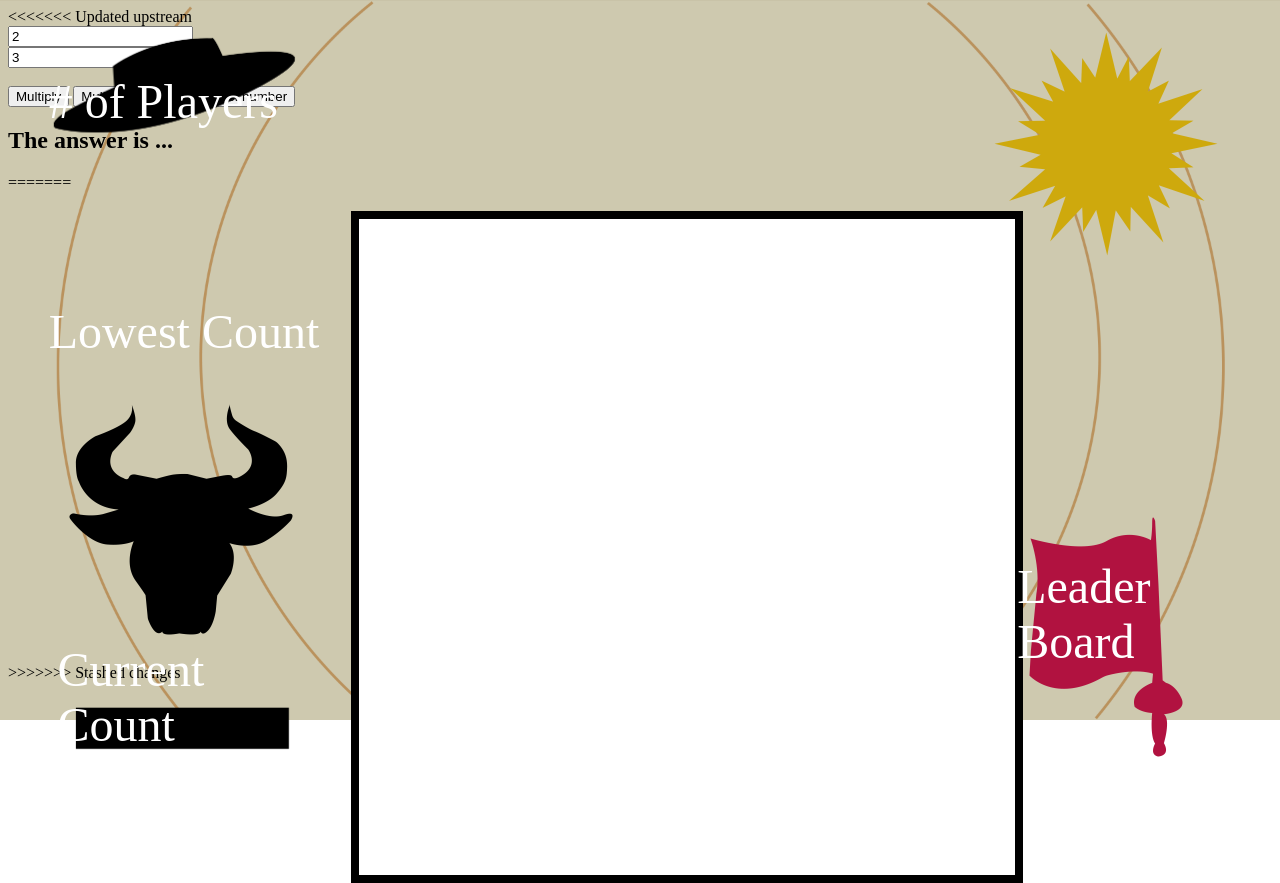
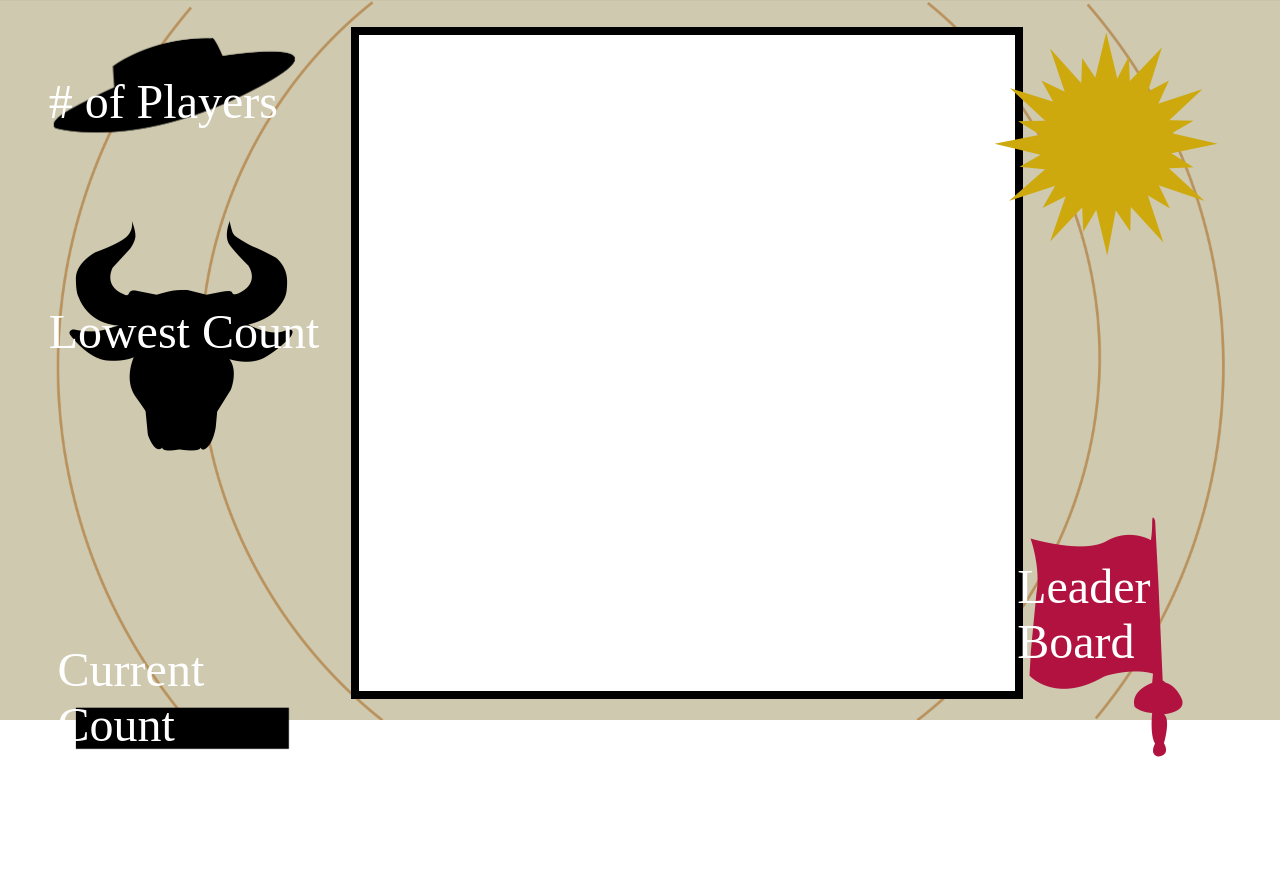
Before and after one commit to rzshen/gamejam2019, a website: page public/index.html in a window 1280 px wide. After the commit the page ends 800 px from the top, so only its background shows below. Drawn offline with nearby package versions, Linux system fonts and the light colour scheme.

Commit message:
resolve merge conflict on index.html

```diff
--- a/public/index.html
+++ b/public/index.html
@@ -1,31 +1,5 @@
 <!DOCTYPE html>
 <html ng-app="angularApp">
-<<<<<<< Updated upstream
- <head>
-  <script   src="https://cdnjs.cloudflare.com/ajax/libs/angular.js/1.6.4/angular.min.js"></script>
-<script src="index.js"></script>
- </head>
- <body>
-  <div ng-controller="indexCtrl">
-   <input
-    type="text"
-    ng-model="num1"
-    placeholder="Type a number"
-   />
-   <br/>
-   <input
-    type="text"
-    ng-model="num2"
-    placeholder="Type another number"
-   />
-   <br/><br/>
-   <button ng-click = "multiply()" type="button">Multiply</button>
-   <button ng-click = "grabProduct()" type="button">Muliply last product by first number</button>
-   <h2 ng-if="product != ''"> The answer is {{product}} </h2>
-   <h2 ng-if="product == ''"> The answer is ... </h2>
-  </div>
- </body>
-=======
   <head>
     <meta charset="UTF-8">
     <title>title</title>
@@ -78,5 +52,4 @@
 
 
   </body>
->>>>>>> Stashed changes
 </html>
```
